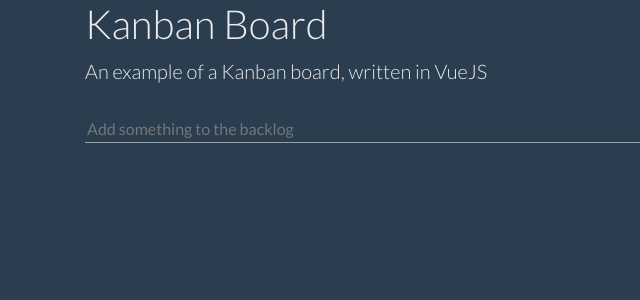
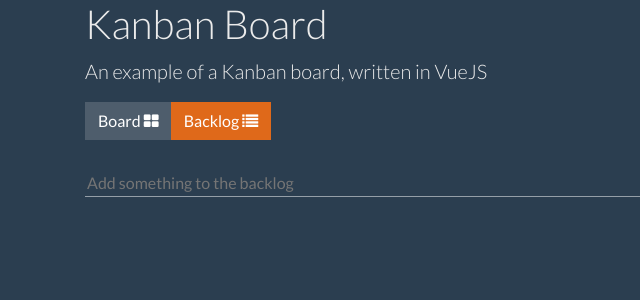
Before and after one commit to stevehobbsdev/kanban-board, a Vue app: page /#/backlog in a window 1280 px wide. Shown: the top 300 px of the page, without its empty margins (0-640 px from the left). Built offline with nearby package versions, Linux system fonts and the light colour scheme.

Commit message:
Added menubar component

```diff
--- a/src/App.vue
+++ b/src/App.vue
@@ -6,13 +6,20 @@
       <p class="lead">An example of a Kanban board, written in VueJS</p>
     </div>
 
+    <menu-bar></menu-bar>
+
     <router-view/>
   </div>
 </template>
 
 <script>
+import MenuBar from '@/components/MenuBar'
+
 export default {
-  name: 'app'
+  name: 'app',
+  components: {
+    'menu-bar': MenuBar
+  }
 };
 </script>
 
--- /dev/null
+++ b/src/components/MenuBar.vue
@@ -0,0 +1,29 @@
+<template>
+  <div class="menubar">
+      <div class="btn-group" role="group" aria-label="Menu bar">
+          <router-link to="/board" :class="buttonClass('/board')">Board <i class="fa fa-th-large" aria-hidden="true"></i></router-link>
+          <router-link to="/backlog" :class="buttonClass('/backlog')">Backlog <i class="fa fa-list" aria-hidden="true"></i></router-link>
+      </div>
+  </div>
+</template>
+
+<script>
+export default {
+  name: 'MenuBar',
+  methods: {
+    buttonClass(path) {
+      return {
+        btn: true,
+        'btn-primary': this.$route.path === path,
+        'btn-secondary': this.$route.path !== path
+      };
+    }
+  }
+};
+</script>
+
+<style>
+.menubar {
+    margin-bottom: 16px;
+}
+</style>
```
